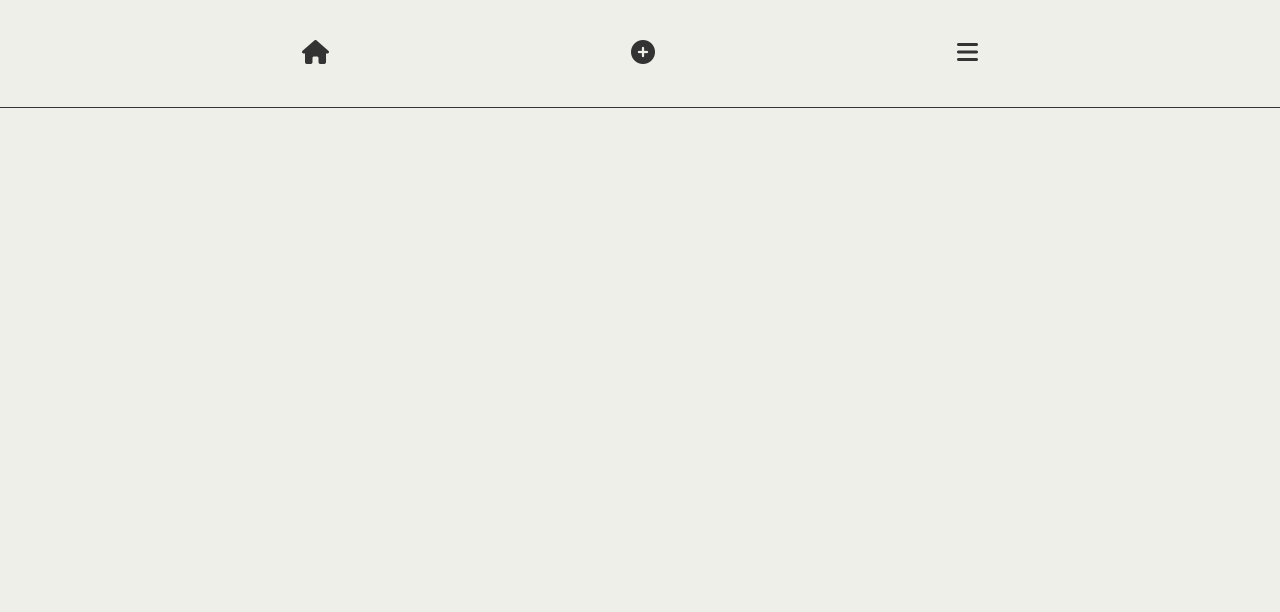
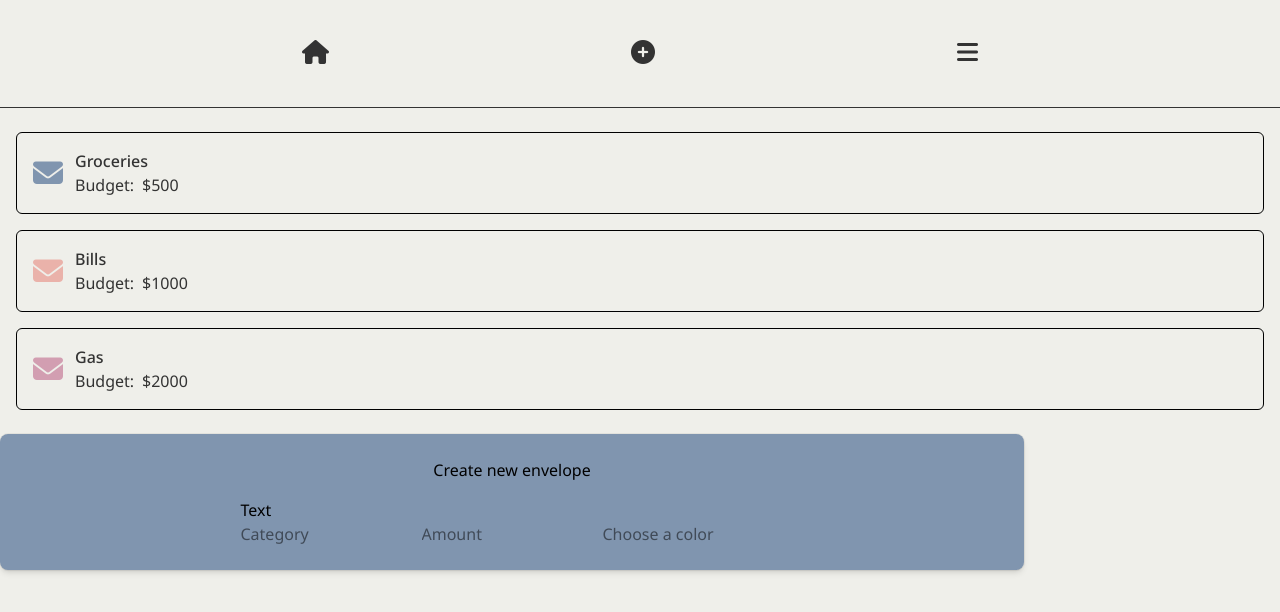
Before and after one commit to deboraschaan/personal-budget, a React (Vite) app in the folder frontend/: page / in a window 1280 px wide. Before the commit this address had no page. Shown: the top 612 px of the page. Built offline with nearby package versions, Linux system fonts and the light colour scheme.

Commit message:
Develop first sketches of UI components

```diff
--- a/frontend/src/App.jsx
+++ b/frontend/src/App.jsx
@@ -1,7 +1,9 @@
+import './index.css';
 import { BrowserRouter, Routes, Route } from "react-router";
 import Dashboard from './pages/dashboard';
 import Navbar from './components/navbar/NavBar';
-import './index.css';
+import EnvelopeList from "./components/envelope-list/EnvelopeList";
+import Modal from './components/modal/Modal';
 
 function App() {
 
@@ -9,6 +11,8 @@ function App() {
     <>
       <BrowserRouter>
         <Navbar />
+        <EnvelopeList />
+        <Modal />
         <Routes>
           <Route path='dashboard' element={<Dashboard />} >
           </Route>
--- a/frontend/src/components/envelope-item/EnvelopeItem.jsx
+++ b/frontend/src/components/envelope-item/EnvelopeItem.jsx
@@ -0,0 +1,17 @@
+import React from "react";
+
+export default function EnvelopeItem(props) {
+    return (
+        <section className="border-black border-1 rounded-md p-4 flex gap-3 mb-4">
+            <i className={`text-3xl my-auto ${props.icon} ${props.color}`} ></i>
+            <div>
+                <h3 className="font-medium">{props.title}</h3>
+                <div className="flex gap-2">
+                    <p>Budget: </p>
+                    <p>${props.budget}</p>
+                </div>
+            </div>
+
+        </section>
+    )
+}
--- a/frontend/src/components/envelope-list/EnvelopeList.jsx
+++ b/frontend/src/components/envelope-list/EnvelopeList.jsx
@@ -0,0 +1,15 @@
+import React from "react";
+import EnvelopeItem from "../envelope-item/EnvelopeItem";
+
+// <EnvelopeItem title={props.category} icon="fa-solid fa-envelope" color={props.color} budget={props.budget} />
+
+export default function EnvelopeList() {
+    // Map list of envelopes;
+    return (
+        <main className="mx-4 my-6">
+            <EnvelopeItem title="Groceries" icon="fa-solid fa-envelope" color="text-afternoon" budget="500" />
+            <EnvelopeItem title="Bills" icon="fa-solid fa-envelope" color="text-peach" budget="1000" />
+            <EnvelopeItem title="Gas" icon="fa-solid fa-envelope" color="text-barbie" budget="2000" />
+        </main>
+    )
+};
--- a/frontend/src/components/modal/Modal.jsx
+++ b/frontend/src/components/modal/Modal.jsx
@@ -0,0 +1,12 @@
+import React from "react";
+import ModalForm from './ModalForm';
+
+export default function Modal() {
+    return (
+        <dialog id="modal-id" className="flex flex-col items-center gap-4 rounded-lg bg-afternoon p-6 w-4/5 shadow-md outline outline-black/5">
+            <h3>Create new envelope</h3>
+            <ModalForm type="create" />
+
+        </dialog>
+    )
+}
--- a/frontend/src/components/modal/ModalForm.jsx
+++ b/frontend/src/components/modal/ModalForm.jsx
@@ -0,0 +1,42 @@
+import React from "react";
+
+export default function ModalForm(props) {
+
+    switch (props.type) {
+        case "create":
+            return (
+                <div className="block">
+                    <p>Text</p>
+                    <input type="text" placeholder="Category" />
+                    <input type="number" placeholder="Amount" />
+                    <input type="number" placeholder="Choose a color" />
+
+                </div>
+            );
+        case "edit":
+            return (
+                <div>
+                    <input />
+
+                </div>
+            );
+        case "transfer":
+            return (
+                <div>
+                    <input />
+
+                </div>
+            );
+        case "add-balance":
+            return (
+                <div>
+                    <input />
+
+                </div>
+            );
+
+        default:
+            break;
+    }
+
+};
--- a/frontend/src/index.css
+++ b/frontend/src/index.css
@@ -1,34 +1,29 @@
 @import "tailwindcss";
 
-@theme {
+@theme inline {
   --font-sans: "Noto Sans", sans-serif;
-
-  --color-black: rgb(51, 51, 51);
-  --color-white: rgb(245, 245, 243);
-  --color-beige: rgb(239, 239, 234);
-  --color-gray: rgb(175, 181, 177);
-  --color-brown: rgb(141, 129, 107);
-  --color-light-blue: rgb(171, 208, 217);
-  --color-dark-blue: rgb(128, 149, 175);
-  --color-red: rgb(225, 123, 128);
+  --color-cream: rgb(239, 239, 234);
+  --color-dark: rgb(51, 51, 51);
+  --color-snow: rgb(245, 245, 243);
+  --color-dirt: rgb(175, 181, 177);
+  --color-chocolate: rgb(141, 129, 107);
+  --color-celeste: rgb(171, 208, 217);
+  --color-afternoon: rgb(128, 149, 175);
+  --color-blush: rgb(225, 123, 128);
   --color-peach: rgb(234, 178, 170);
-  --color-orange: rgb(234, 179, 118);
-  --color-green: rgb(148, 209, 160);
+  --color-tangerina: rgb(234, 179, 118);
+  --color-aspargus: rgb(148, 209, 160);
   --color-lime: rgb(202, 212, 151);
-  --color-yellow: rgb(237, 210, 122);
-  --color-purple: rgb(174, 151, 194);
-  --color-pink: rgb(210, 158, 177);
+  --color-joy: rgb(237, 210, 122);
+  --color-ennui: rgb(174, 151, 194);
+  --color-barbie: rgb(210, 158, 177);
 }
 
 @layer base {
   body {
-    background-color: var(--color-beige);
+    background-color: var(--color-cream);
     font-family: var(--font-sans);
     font-weight: 400;
-    color: var(--color-black);
-  }
-
-  i {
-    fill: var(--color-black);
+    color: var(--color-dark);
   }
 }
```
